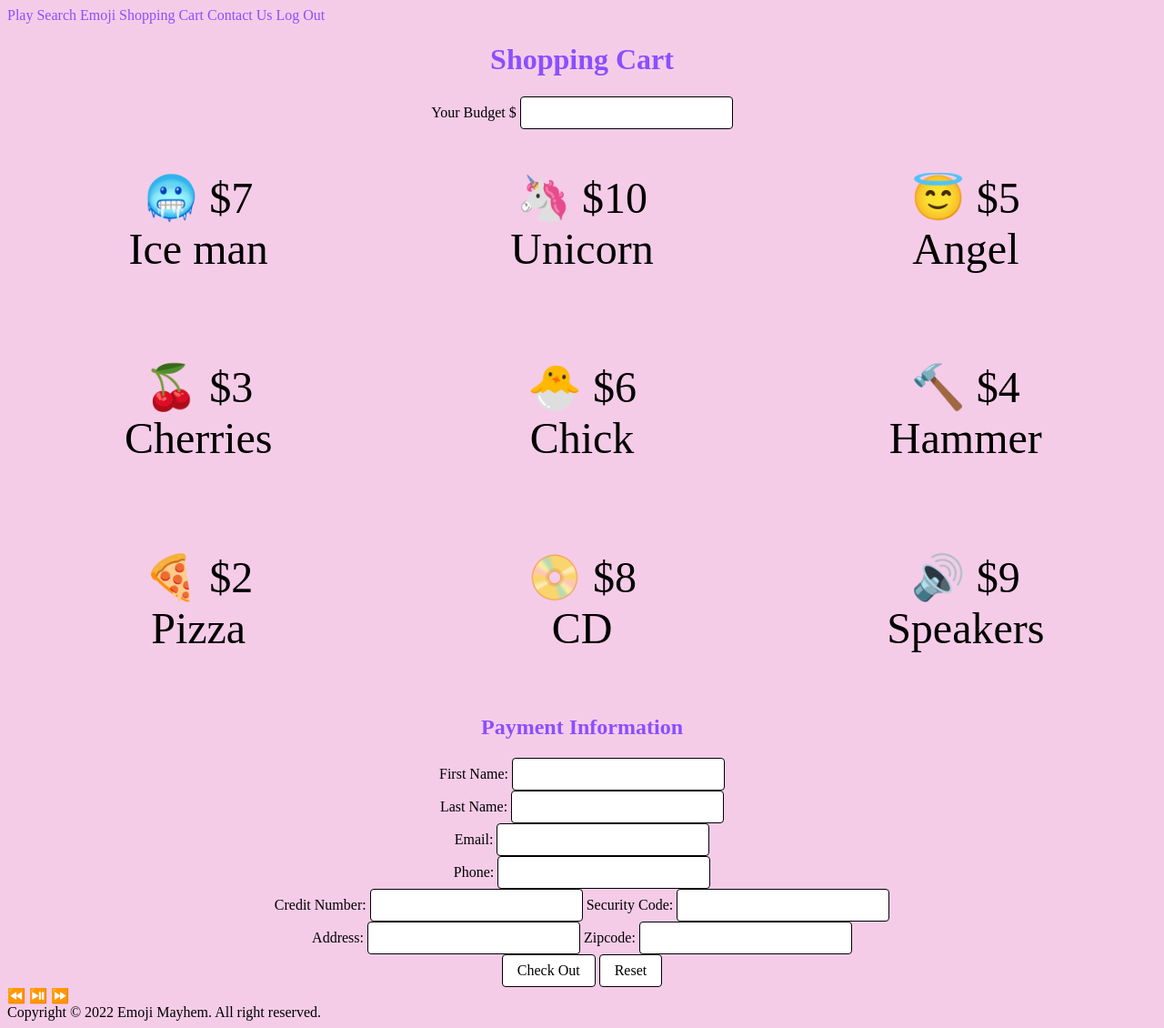
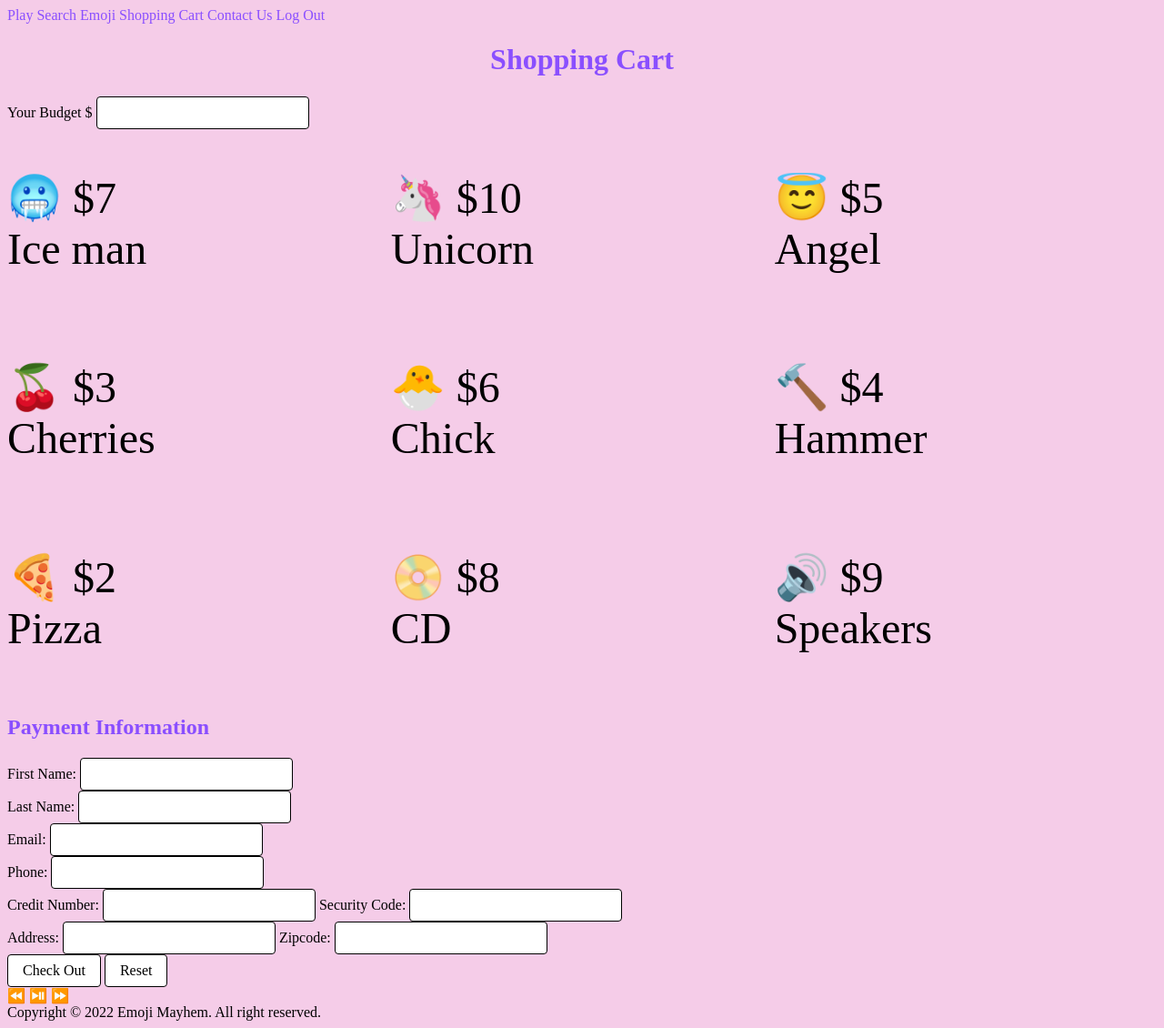
Before and after one commit to PatrickZhao0/WebDev-Project, a PHP site: page /shopping_cart2.html in a window 1280 px wide. Shown: the whole page at 91% size. Run offline with PHP 8.4, Linux system fonts and the light colour scheme; some web fonts are replaced.

Commit message:
Patrick: Dec 10 22:22

```diff
--- a/css/style.css
+++ b/css/style.css
@@ -97,7 +97,7 @@
   }
 
   button,
-  input {
+  input, textarea {
     font-family: inherit;
     font-size: 100%;
     background: #FFFFFF;
--- a/shopping_cart2.html
+++ b/shopping_cart2.html
@@ -30,6 +30,9 @@
         grid-template-rows: repeat(3, 1fr);
          grid-gap: .03em;
     }
+    .check_out{
+        margin: auto auto;
+    }
 </style>
 
     <body>
@@ -43,13 +46,11 @@
         </nav>
 
         <h1>Shopping Cart</h1>
-<center><div class="budget">
+            <div class="budget">
                 <label for="budget">Your Budget $</label>
                 <input type="number" name="budget" class="budget_num" readonly>
-        </div></center>
+            </div>
 
-
-<center>
         <div class="grid">
             <p>🥶 $7 <br> Ice man</p>
             <p>🦄 $10 <br> Unicorn</p>
@@ -61,9 +62,7 @@
             <p>📀 $8<br> CD</p>
             <p>🔊 $9 <br> Speakers</p>
         </div>
-</center>
 
-<center>
 
         <div class="check_out">
             <h2>Payment Information</h2>
@@ -93,11 +92,9 @@
                 <input type="number" name="zip" required> <br>
 
                 <input type="submit" class="button" value="Check Out">
-                <input type="reset">
+                <input type="reset" class="button">
             </form>
         </div>
-
-        </center>
 
         <div class="radio_station">
             <button class="last_song" style="padding: 0; border: 0; background-color: transparent;">&#9194</button>
```
Lines whose indentation alone changed are shown as unchanged.
